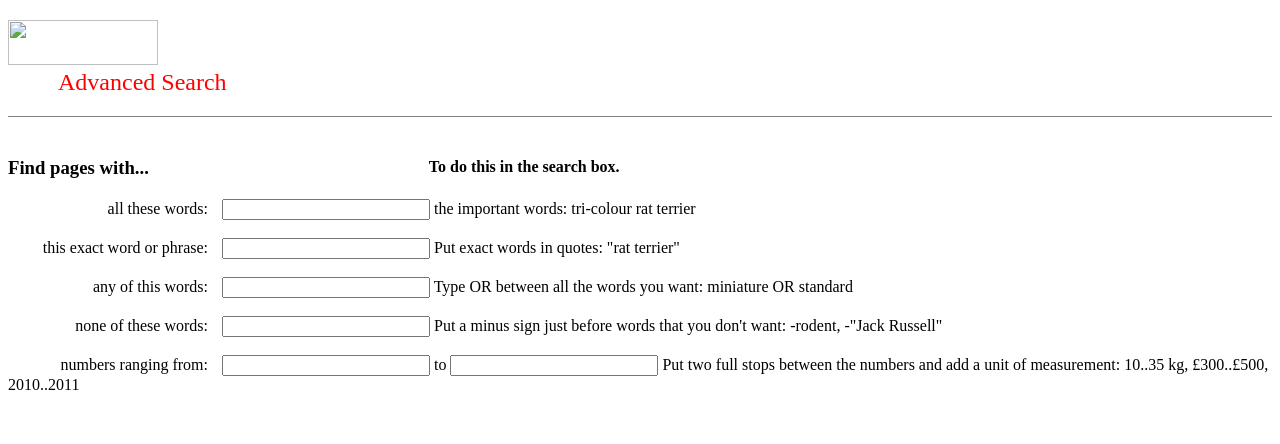
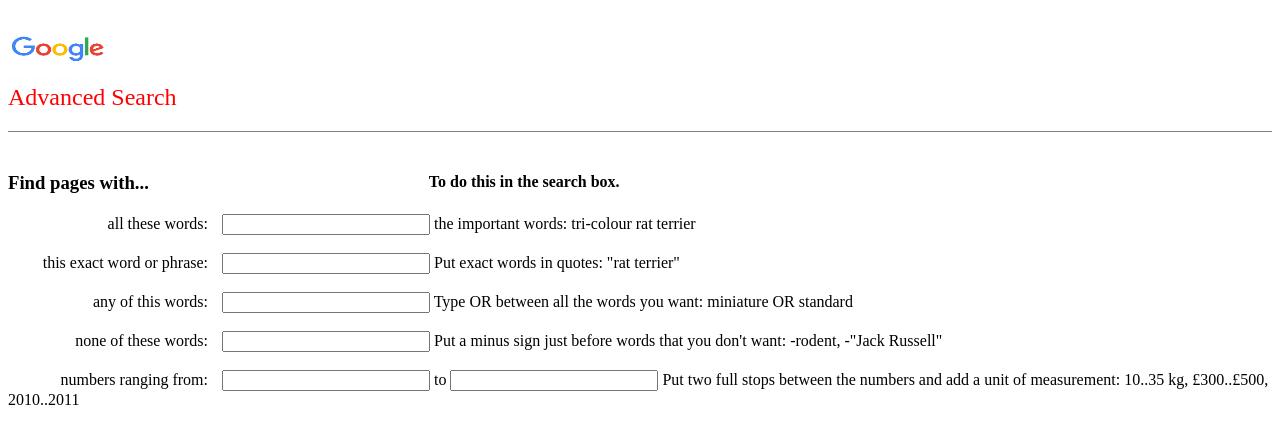
Before and after one commit to KeamogetsweMokoka/Google_Clone, a plain HTML site: page Advanced Search.html in a window 1280 px wide. Drawn offline with Linux system fonts and the light colour scheme.

Commit message:
Final bug fixes
fixing images the functionality of the web clone, and advanced search look.

```diff
--- a/Advanced Search.html
+++ b/Advanced Search.html
@@ -8,7 +8,7 @@
     <body>
 
             <div class="header">
-                <a href="index.html"><img src="../images/google-images.png"></a>
+                <a href="index.html"><img src="googleIcon.png"></a>
                 <div class="header-text">Advanced Search</div>
             </div>
 
--- a/Advanced.css
+++ b/Advanced.css
@@ -10,11 +10,10 @@
     color: red;
     font-size: x-large;
     margin-bottom: 20px;
-    margin-left: 50px;
 }
 img{
-    width: 150px;
-    height: 45px;
+    width: 100px;
+    height: 60px;
 }
 
 .text-header{
--- a/Google Images.css
+++ b/Google Images.css
@@ -25,6 +25,8 @@ img{
     margin-left: auto;
     margin-right: auto;
     padding-bottom: 10px;
+    max-width: 15%;
+    height: auto;
 }
 
 .search{
@@ -65,7 +67,7 @@ img{
 .center{
     position: absolute;
     left: 50%;
-    top: 45%;
+    top: 20%;
     margin-top: 32px;
     margin-left: -300px;
 }
--- a/styles.css
+++ b/styles.css
@@ -32,7 +32,7 @@ img{
     display: block;
     margin-left: auto;
     margin-right: auto;
-    margin-top: 150px;
+    margin-top: 65px;
     padding-bottom: 10px;
 }
 
```
Also changed, not shown: Google Images.html (+1 -1 lines), index.html (+2 -2 lines), googleIcon.png (added), googleImages.png (added).
